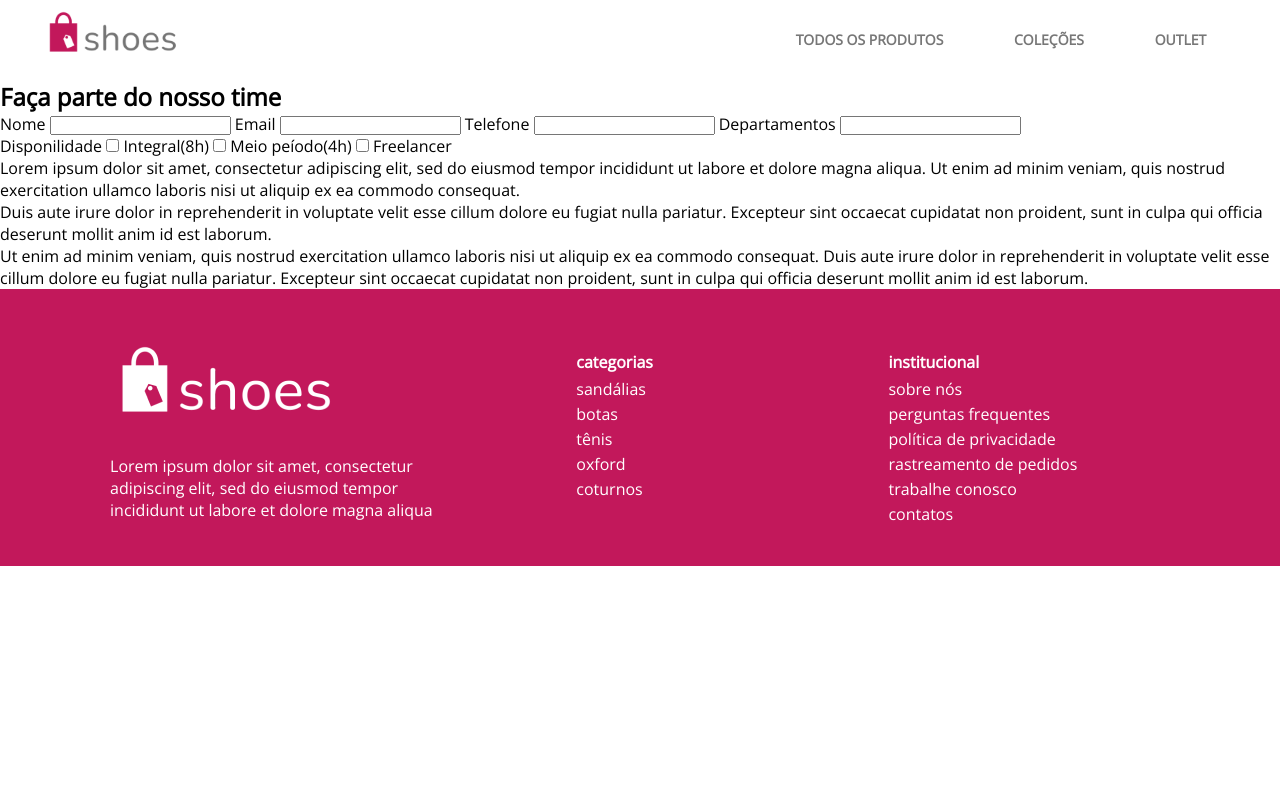
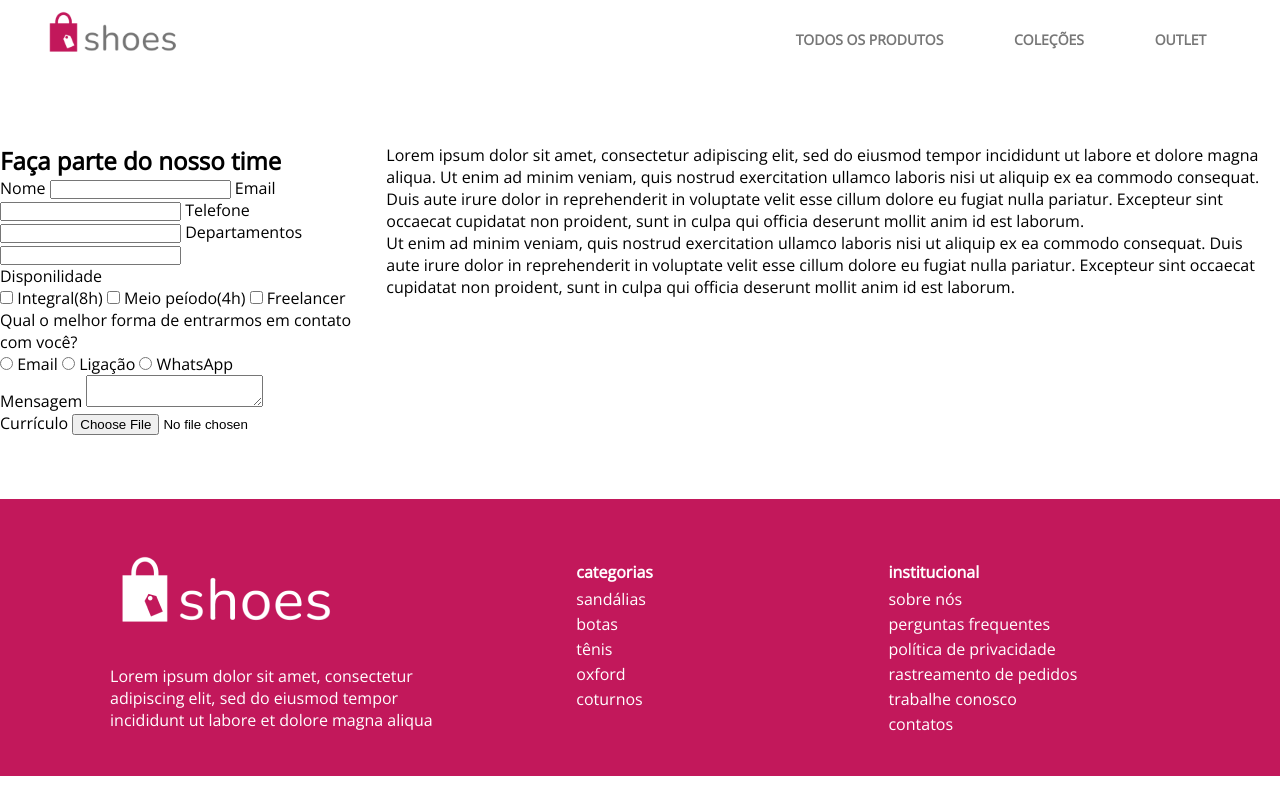
Before and after one commit to marquesaline/shoes-store, a plain HTML site: page paginas/trabalheConosco/indexTrabalhe.html in a window 1280 px wide. Drawn offline with nearby package versions, Linux system fonts and the light colour scheme.

Commit message:
formulário finalizado

```diff
--- a/paginas/trabalheConosco/indexTrabalhe.html
+++ b/paginas/trabalheConosco/indexTrabalhe.html
@@ -26,7 +26,7 @@
         </div>
     </header>
     <main>
-        <div>
+        <div class="divMain">
             <div class="divFormulario">
                 <h2>Faça parte do nosso time</h2>
                 <form>
@@ -45,17 +45,39 @@
                     </div>
                     <div>
                         <label for="disponibilidade">Disponilidade</label>
+                        <div class="disponibilidadeOpcoes">
+                            <input type="checkbox" id="integral" name="disponibilidade" value="Integral">
+                            <label for="integral">Integral(8h)</label>
 
-                        <input type="checkbox" id="integral" name="integral">
-                        <label>Integral(8h)</label>
+                            <input type="checkbox" id="meio" name="disponibilidade" value="Meio-Periodo">
+                            <label for="meio">Meio peíodo(4h)</label>
 
-                        <input type="checkbox" id="meio" name="meio">
-                        <label>Meio peíodo(4h)</label>
+                            <input type="checkbox" id="freelancer" name="disponibilidade" value="Freelancer">
+                            <label for="freelancer">Freelancer</label>
+                        </div>
+                    </div>
+                    <div>
+                        <label for="melhorForma">Qual o melhor forma de entrarmos em contato com você?</label>
+                        <div class="melhorFormaOpcoes">
+                            <input type="radio" name="formaContato" id="formaEmail" value="Email">
+                            <label for="formaEmail">Email</label>
 
-                        <input type="checkbox" id="freelancer" name="freelancer">
-                        <label>Freelancer</label>
+                            <input type="radio" name="formaContato" id="formaLigacao" value="Ligacao">
+                            <label for="formaLigacao">Ligação</label>
+
+                            <input type="radio" name="formaContato" id="formaWhatsapp" value="WhatsApp">
+                            <label for="formaWhatsapp">WhatsApp</label>
+
+                        </div>
                     </div>
-
+                    <div>
+                        <label for="mensagem">Mensagem</label>
+                        <textarea id="mensagem"></textarea>
+                    </div>
+                    <div>
+                        <label for="curriculo">Currículo</label>
+                        <input type="file" id="curriculo" name="curriculo" accept=".doc, .docx, .pdf">
+                    </div>
 
                 </form>
             </div>
--- a/paginas/trabalheConosco/styleTrabalhe.css
+++ b/paginas/trabalheConosco/styleTrabalhe.css
@@ -41,7 +41,11 @@ nav a {
     color: #777777;
 }
 
-
+.divMain {
+    display: flex;
+    padding-top: 5vw;
+    padding-bottom: 5vw;
+}
 
 footer {
     background-color: #C2185B;
```
